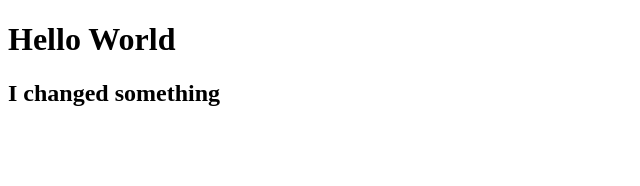
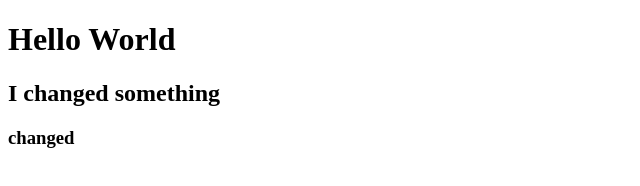
Before and after one commit to HarikaGanta/GitPractice, a plain HTML site: page index.html in a window 1280 px wide. Shown: the full height of the page, 0-640 px from the left. Drawn offline with Linux system fonts and the light colour scheme.

Commit message:
3 change

```diff
--- a/index.html
+++ b/index.html
@@ -8,5 +8,6 @@
 <body>
     <h1>Hello World</h1>
     <h2>I changed something</h2>
+    <h3>changed</h3>
 </body>
 </html>
```
